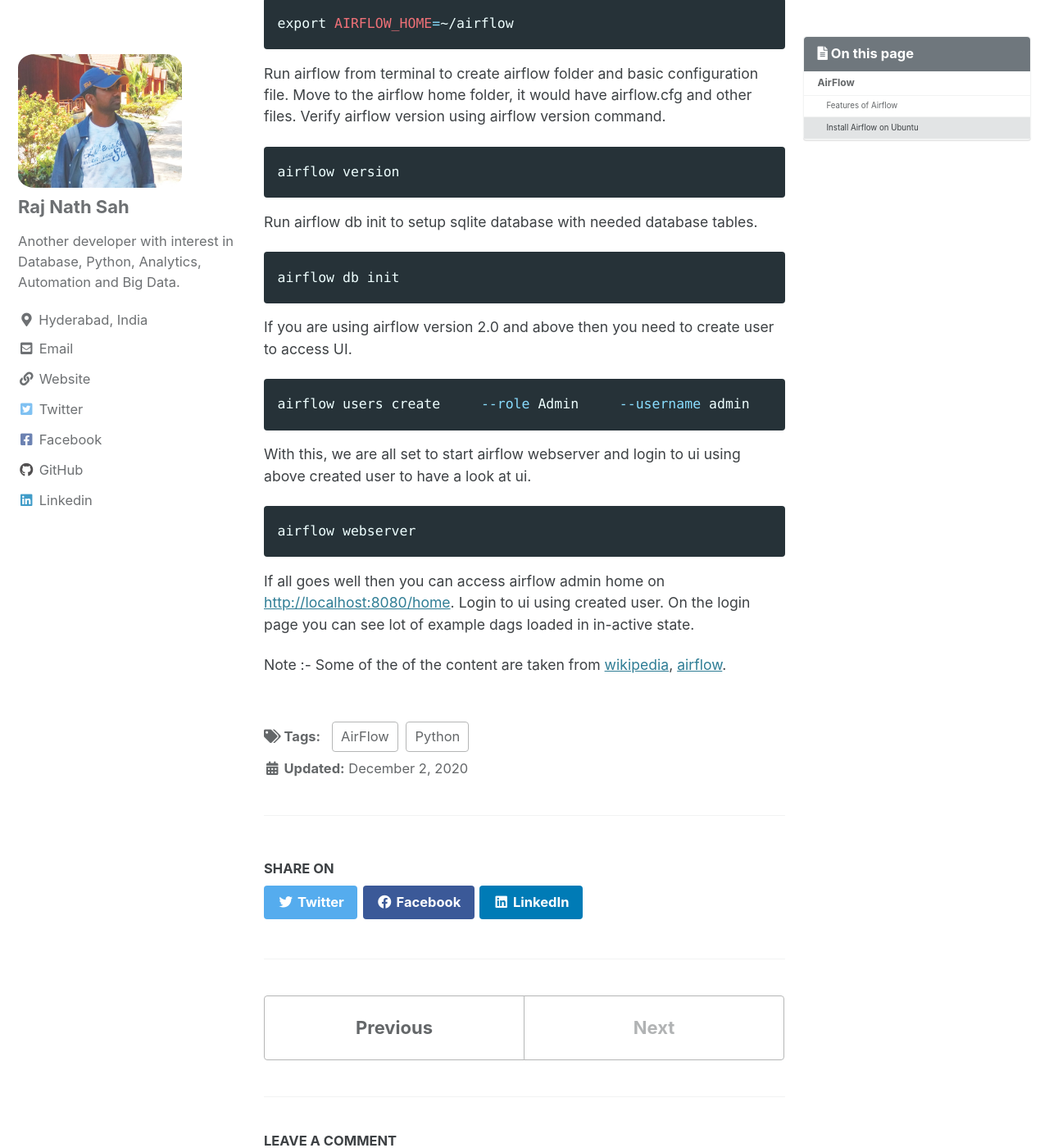
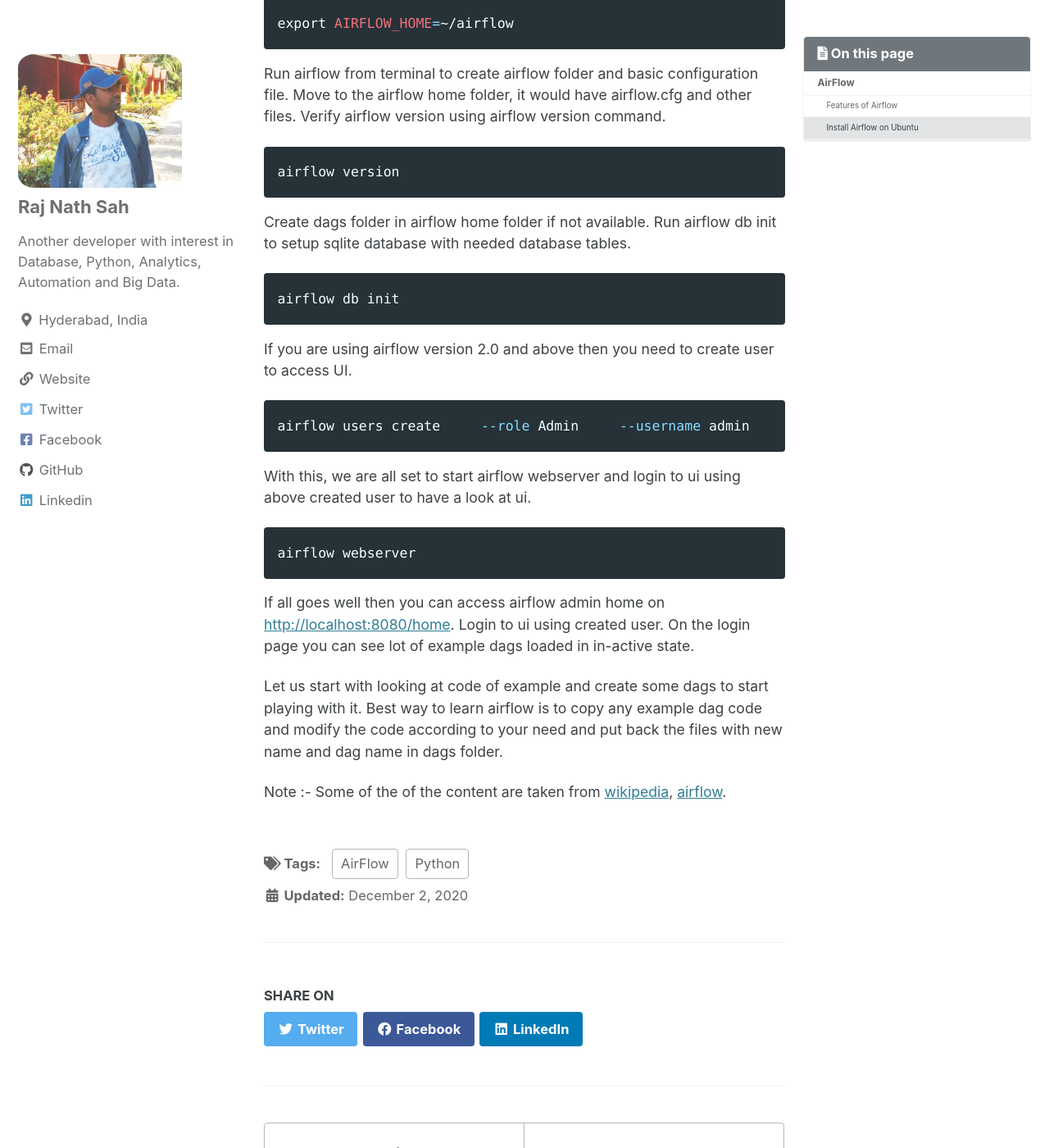
Before and after one commit to rajnathsah/rajnathsah.github.io, a Jekyll site: the page built from _posts/2020-12-02-airflow.md, in a window 1280 px wide and 1400 px high, scrolled down 1185 px. Shown: the whole window at 82% size. Built offline with Jekyll 4.4.1, drawn with Linux system fonts in a browser that asks for light colours; cached includes are drawn as plain includes; comment, search, counter and statistics services are not loaded.

Commit message:
Update 2020-12-02-airflow.md

````diff
--- a/_posts/2020-12-02-airflow.md
+++ b/_posts/2020-12-02-airflow.md
@@ -34,7 +34,7 @@ Run airflow from terminal to create airflow folder and basic configuration file.
 ```shell
 airflow version
 ```
-Run airflow db init to setup sqlite database with needed database tables.
+Create dags folder in airflow home folder if not available. Run airflow db init to setup sqlite database with needed database tables.
 ```shell
 airflow db init
 ```
@@ -48,5 +48,7 @@ airflow webserver
 ```
 If all goes well then you can access airflow admin home on [http://localhost:8080/home](http://localhost:8080/home). Login to ui using created user.  On the login page you can see lot of example dags loaded in in-active state.
 
+Let us start with looking at code of example and create some dags to start playing with it. Best way to learn airflow is to copy any example dag code and modify the code according to your need and put back the files with new name and dag name in dags folder.
+
 
 Note :- Some of the of the content are taken from [wikipedia](https://en.wikipedia.org/wiki/Apache_Airflow), [airflow](https://airflow.apache.org/).
````
